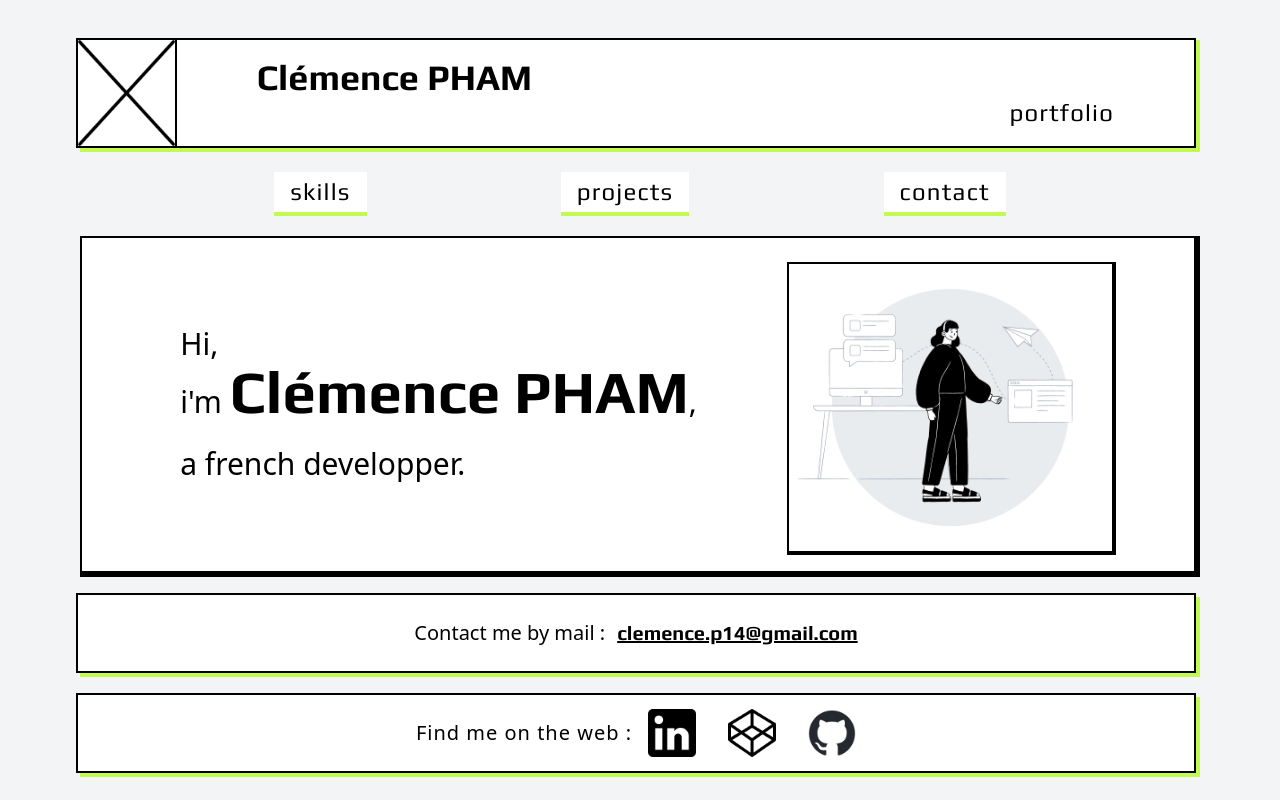
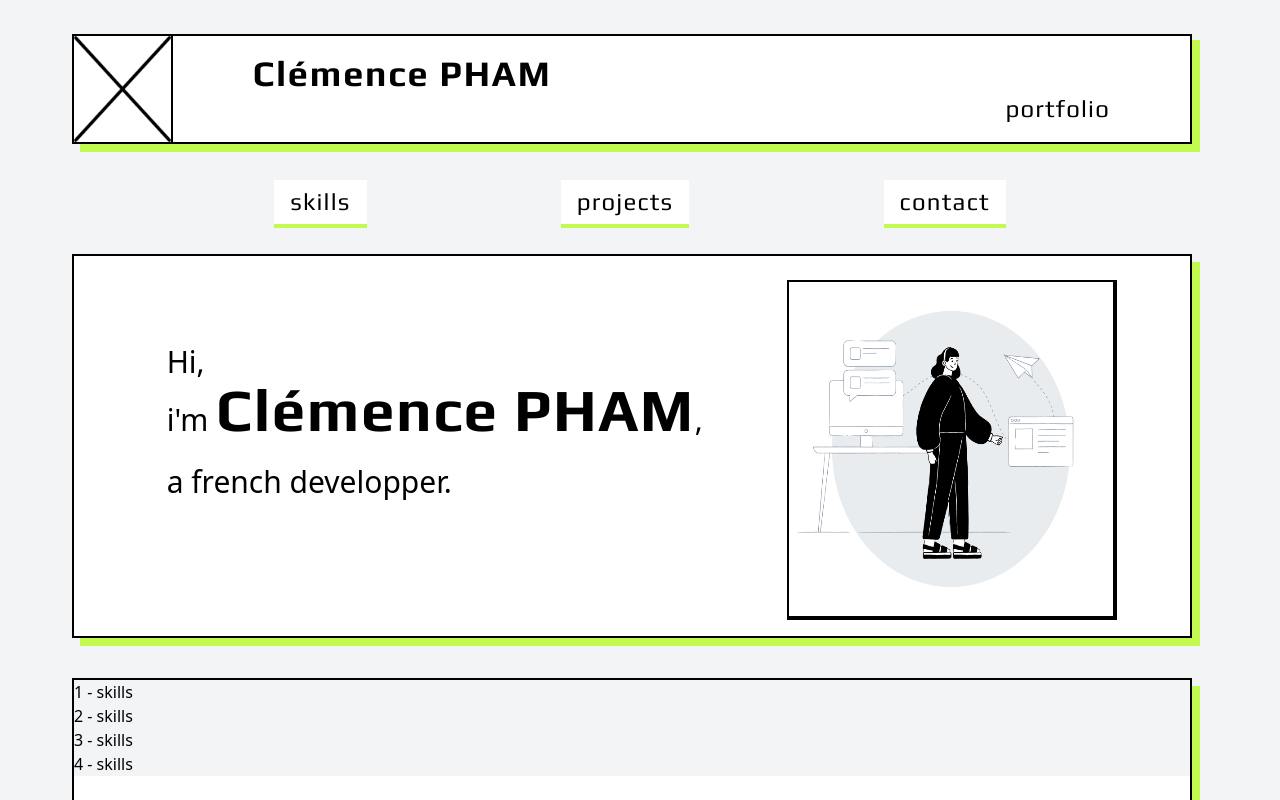
Before and after one commit to ClemDSC/portfolio, a React (Create React App) app: page / in a window 1280 px wide. Shown: the top 800 px of the page. Built offline with nearby package versions, Linux system fonts and the light colour scheme.

Commit message:
create 2 components for sections skills and projects / always update css...

```diff
--- a/src/App.js
+++ b/src/App.js
@@ -1,12 +1,16 @@
 import Contact from "./components/Contact.jsx";
 import Header from "./components/Header.jsx"
 import Presentation from "./components/Presentation.jsx";
+import Projects from "./components/Projects.jsx";
+import Skills from "./components/Skills.jsx";
 
 function App() {
   return (
-    <div className="my-5 px-5 md:px-20 bg-gray-100">
+    <div className="relative my-5 px-5 md:px-20 bg-gray-100">
       <Header />
       <Presentation />
+      <Skills />
+      <Projects />
       <Contact />
     </div>
   );
--- a/src/components/Contact.jsx
+++ b/src/components/Contact.jsx
@@ -6,7 +6,7 @@ export default function Contact() {
   return (
     <div id="contact" className="mt-5 flex flex-col items-center gap-5">
       <div className="relative flex h-20 items-center justify-center  bg-[#C3FA4F]  w-[100%]">
-        <div className="absolute h-20 bottom-1 right-1 flex flex-col md:flex-row md:gap-3 items-center justify-center  w-[100%] border-black border-2 bg-white ">
+        <div className="absolute h-20 bottom-2 right-2 flex flex-col md:flex-row md:gap-3 items-center justify-center  w-[100%] border-black border-2 bg-white ">
             <p className="bg-white text-xl">Contact me by mail :</p>
             <a
               className="bg-white font-[Play] text-xl font-semibold underline"
@@ -17,7 +17,7 @@ export default function Contact() {
         </div>
       </div>
       <div className="relative flex h-20 items-center justify-between bg-[#C3FA4F]  w-[100%]">
-        <div className="absolute h-20 bottom-1 right-1 flex items-center justify-center w-[100%] border-black border-2 bg-white">
+        <div className="absolute h-20 bottom-2 right-2 flex items-center justify-center w-[100%] border-black border-2 bg-white">
           <div className="bg-white flex-col my-auto md:flex md:flex-row md:space-x-4 items-center">
             <p className="bg-white font-[Montserrat Alternates] text-xl tracking-wider">
               Find me on the web :
--- a/src/components/Header.jsx
+++ b/src/components/Header.jsx
@@ -5,12 +5,12 @@ export default function Header() {
   return (
     <div>
       <div className="relative bg-[#C3FA4F]  h-[80px]  mb-5 md:mt-10 md:h-28 flex">
-        <div className="absolute flex md:h-[110px] bottom-1 right-1 w-[100%] border-black border-2 bg-white">
+        <div className="absolute flex md:h-[110px] bottom-2 right-2 w-[100%] border-black border-2 bg-white">
           <div className="bg-white max-[768px]:hidden flex h-full w-30 border-black border-r-2">
             <img className="bg-white w-30 h-26" src={Cross} alt="cross" />
           </div>
           <div className="bg-white w-full flex-col my-auto">
-            <h1 className="bg-white text-left ml-5  md:ml-20 text-4xl font-[Play] font-semibold">
+            <h1 className="bg-white text-left ml-5  md:ml-20 text-4xl font-[Play] font-semibold tracking-wider">
               Clémence PHAM
             </h1>
             <h2 className="bg-white text-end mr-5 md:mr-20 font-[Play] text-2xl tracking-wider">
@@ -19,22 +19,22 @@ export default function Header() {
           </div>
         </div>
       </div>
-      <div className="flex justify-evenly">
+      <div className="flex justify-evenly md:mt-7">
         <a href="#skills" rel="noopener noreferrer">
           <img className="md:hidden" src={Square} alt="square" />
-          <h3 className="bg-white px-4 py-1 max-[768px]:hidden font-[Play] tracking-wider text-2xl border-b-4 border-[#C3FA4F]">
+          <h3 className="green-button bg-white max-[768px]:hidden font-[Play] tracking-wider">
             skills
           </h3>
         </a>
         <a className="scroll-smooth" href="#project" rel="noopener noreferrer">
           <img className="md:hidden" src={Square} alt="square" />
-          <h3 className="bg-white px-4 py-1 max-[768px]:hidden font-[Play] tracking-wider text-2xl border-b-4 border-[#C3FA4F]">
+          <h3 className="green-button bg-white max-[768px]:hidden font-[Play] tracking-wider">
             projects
           </h3>
         </a>
         <a className="scroll-smooth" href="#contact" rel="noopener noreferrer">
           <img className="md:hidden" src={Square} alt="square" />
-          <h3 className="bg-white px-4 py-1 max-[768px]:hidden font-[Play] tracking-wider text-2xl border-b-4 border-[#C3FA4F]">
+          <h3 className="green-button bg-white max-[768px]:hidden font-[Play] tracking-wider">
             contact
           </h3>
         </a>
--- a/src/components/Presentation.jsx
+++ b/src/components/Presentation.jsx
@@ -1,25 +1,25 @@
 import Portrait from "../assets/sapiens.png";
 
 export default function Presentation() {
-  const skills = [
-    "french",
-    "fullstack",
-    "frontend",
-    "backend",
-    "creative",
-    "reckless",
-  ];
+  // const skills = [
+  //   "french",
+  //   "fullstack",
+  //   "frontend",
+  //   "backend",
+  //   "creative",
+  //   "reckless",
+  // ];
 
   return (
-    <>
-      <div className="bg-white mt-5 p-2 frame md:flex md:justify-evenly ">
-        <div className="bg-white reveal pt-6 md:pt-20">
+    <div className="relative bg-[#C3FA4F] h-[650px] md:h-96 mt-7">
+      <div className="absolute bottom-2 right-2 flex flex-col h-[650px] md:h-96 w-[100%] bg-white mt-7 p-2 border-2 border-black md:flex-row md:justify-evenly ">
+        <div className="bg-white reveal pt-6 md:pt-20 h-full">
           <h2 className="bg-white font-[Montserrat Alternates] reveal__content text-3xl ">
             Hi,
           </h2>
           <h2 className="bg-white font-[Montserrat Alternates] reveal__content text-3xl">
             i'm{" "}
-            <span className="bg-white font-[Play] font-semibold text-6xl ">
+            <span className="bg-white font-[Play] font-semibold text-6xl tracking-wide ">
               Clémence PHAM
             </span>
             ,
@@ -35,6 +35,6 @@ export default function Presentation() {
           alt="clemence-pham"
         />
       </div>
-    </>
+    </div>
   );
 }
--- /dev/null
+++ b/src/components/Projects.jsx
@@ -0,0 +1,7 @@
+export default function Projects() {
+    return (
+        <div id="projects">
+            Projects
+        </div>
+    )
+}
--- /dev/null
+++ b/src/components/Skills.jsx
@@ -0,0 +1,15 @@
+export default function Skills() {
+  return (
+    <div>
+      <div id="skills" className="relative bg-[#C3FA4F] mt-10 flex h-[200px]">
+        Mettre une hauteur
+        <div className="absolute bottom-2 right-2 bg-white w-[100%] h-[200px] border-black border-2">
+          <p>1 - skills</p>
+          <p>2 - skills</p>
+          <p>3 - skills</p>
+          <p>4 - skills</p>
+        </div>
+      </div>
+    </div>
+  );
+}
--- a/src/index.css
+++ b/src/index.css
@@ -2,38 +2,94 @@
 @tailwind components;
 @tailwind utilities;
 
-*{
-    @apply bg-[#F3F4F6]
+* {
+  @apply bg-[#F3F4F6];
 }
 
-.frame {
-  @apply border-t-2 border-l-2 border-r-[6px] border-b-[6px] border-black;
+.reveal {
+  margin: 0 20px;
+  overflow: hidden;
 }
 
-.reveal{
-    margin: 0 20px;
-    overflow: hidden
+.reveal__content {
+  animation: reveal 2s cubic-bezier(1, 0, 0.3, 0.9) forwards;
+  transform: translateY(100%);
 }
 
-.reveal__content{
-    animation: reveal 2s cubic-bezier(1, 0, 0.3, 0.9) forwards;
-    transform: translateY(80%)
+.reveal:nth-child(2),
+.reveal__content:nth-child(2) {
+  animation-delay: 0.6s;
 }
 
-.reveal:nth-child(2), .reveal__content:nth-child(2){
-    animation-delay: 0.6s
+.reveal:nth-child(3),
+.reveal__content:nth-child(3) {
+  animation-delay: 1.2s;
 }
 
-.reveal:nth-child(3), .reveal__content:nth-child(3){
-    animation-delay: 1.2s
+@keyframes reveal {
+  0% {
+    transform: translateY(100%);
+  }
+  100% {
+    transform: translateY(0);
+  }
 }
 
+.green-button {
+  display: inline-block;
+  padding: 0.25rem 1rem;
+  border-bottom: 4px solid #c3fa4f;
+  transition: all 0.3s ease-in;
+  position: relative;
+  overflow: hidden;
+  font-size: x-large;
+  color: black;
+  z-index: 1;
+}
 
-@keyframes reveal {
-    0%{
-        transform: translateY(80%)
-    }
-    100%{
-        transform: translateY(0)
-    }
+.green-button:before {
+  content: "";
+  left: 50%;
+  transform: translateX(-50%) scaleY(1) scaleX(1.25);
+  top: 100%;
+  width: 140%;
+  height: 180%;
+  border-radius: 50%;
+  display: block;
+  transition: all 0.5s 0.1s cubic-bezier(0.55, 0, 0.1, 1);
+  z-index: -1;
 }
+
+.green-button:after {
+  content: "";
+  position: absolute;
+  left: 55%;
+  transform: translateX(-50%) scaleY(1) scaleX(1.45);
+  top: 180%;
+  width: 160%;
+  height: 190%;
+  background-color: #c3fa4f;
+  border-radius: 50%;
+  display: block;
+  transition: all 0.5s 0.1s cubic-bezier(0.55, 0, 0.1, 1);
+  z-index: -1;
+  border-bottom: 4px solid #c3fa4f;
+
+}
+
+.green-button:hover {
+    border-bottom: 4px solid #c3fa4f;
+
+}
+
+.green-button:hover:before {
+  top: -35%;
+  background-color: #c3fa4f;
+  transform: translateX(-50%) scaleY(1.3) scaleX(0.8);
+}
+
+.green-button:hover:after {
+  top: -45%;
+  background-color: #c3fa4f;
+  transform: translateX(-50%) scaleY(1.3) scaleX(0.8);
+}
```
